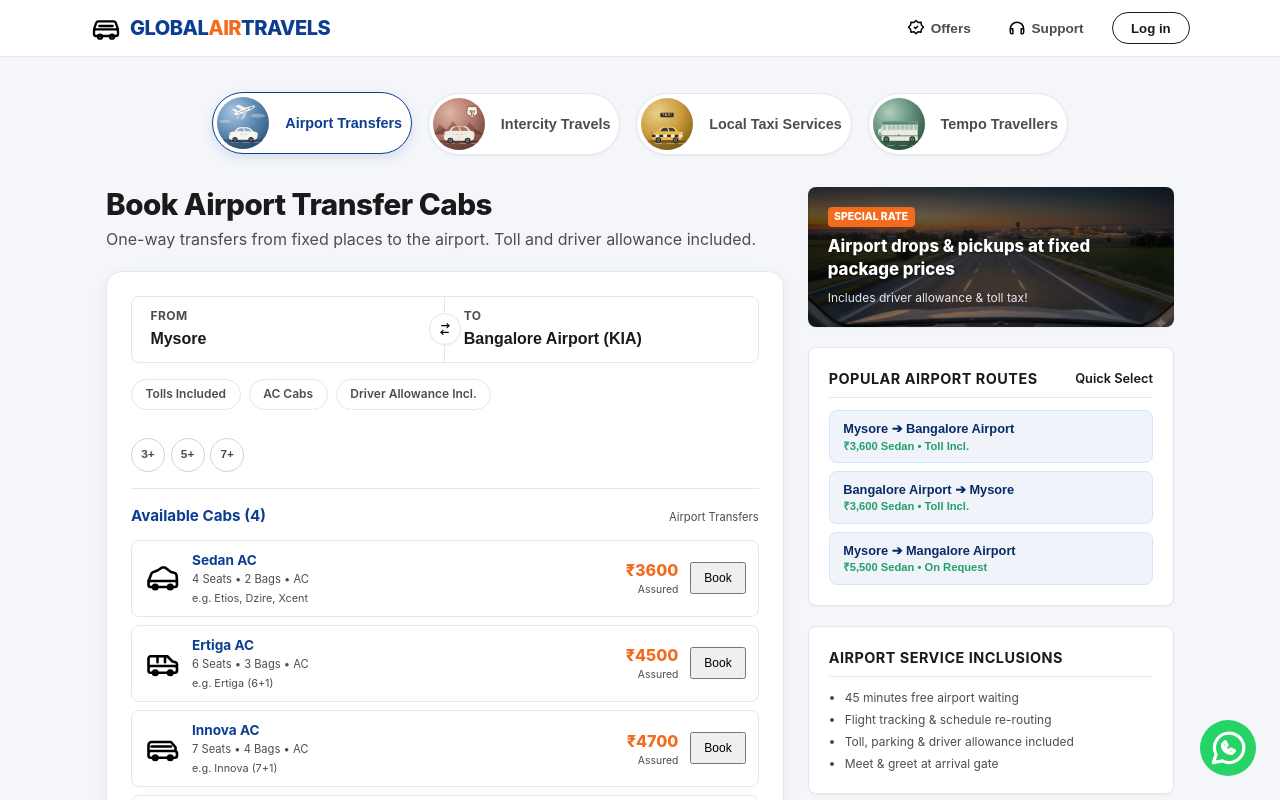
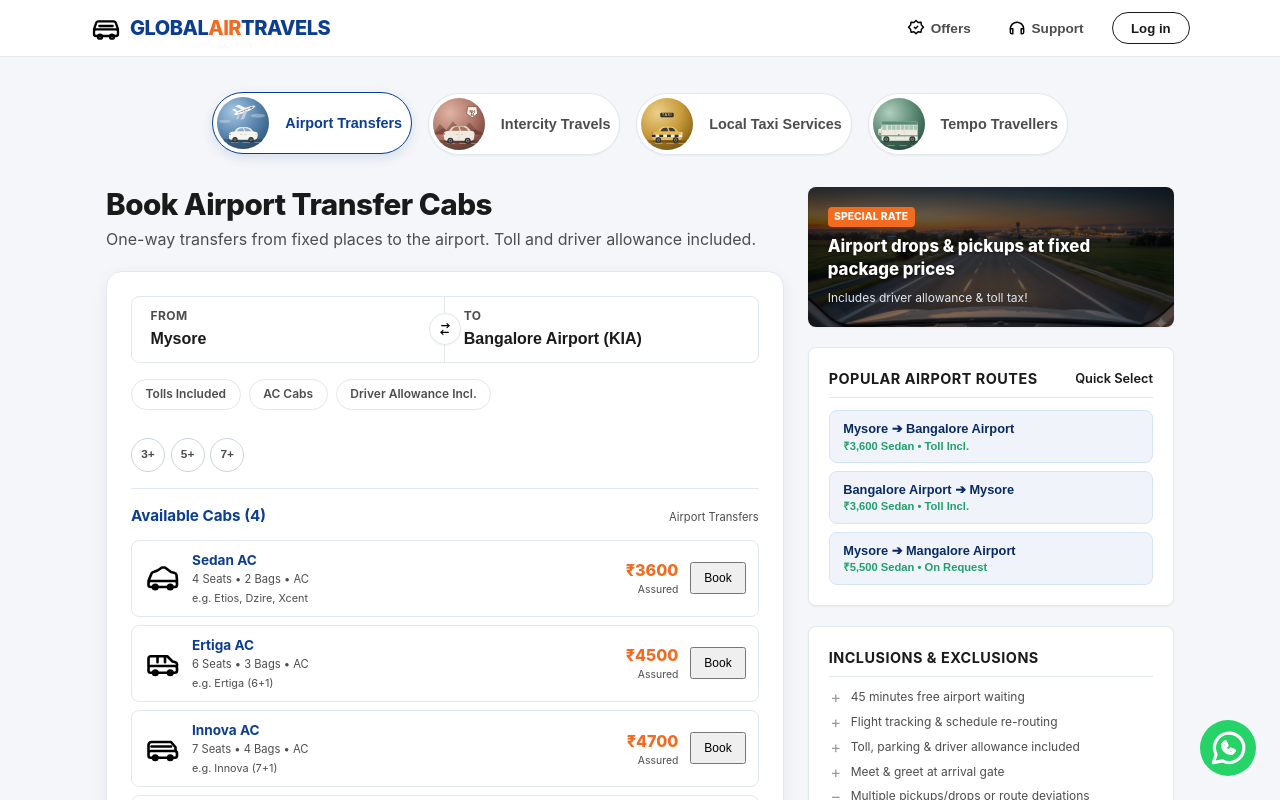
Before and after one commit to globalairtravels/cabs-website, a Next.js app: page / in a window 1280 px wide. Shown: the top 800 px of the page. Built offline with nearby package versions, Linux system fonts and the light colour scheme.

Commit message:
Rename inclusions/exclusions title and split into separate inclusions and exclusions with + and - icons

```diff
--- a/src/app/globals.css
+++ b/src/app/globals.css
@@ -711,6 +711,46 @@ body {
 
 .sidebar-link:hover {
   text-decoration: underline;
+}
+
+/* Sidebar Inclusions and Exclusions List */
+.inc-exc-list {
+  list-style: none;
+  padding: 0;
+  margin: 0;
+  display: flex;
+  flex-direction: column;
+  gap: 0.5rem;
+}
+
+.inc-exc-item {
+  display: flex;
+  align-items: flex-start;
+  gap: 0.5rem;
+  font-size: 0.75rem;
+  color: var(--text-gray);
+  line-height: 1.4;
+}
+
+.inc-exc-icon {
+  font-size: 1rem;
+  font-weight: 400;
+  line-height: 1;
+  flex-shrink: 0;
+  width: 14px;
+  text-align: center;
+}
+
+.inc-exc-icon.inclusion {
+  color: var(--text-muted);
+}
+
+.inc-exc-icon.exclusion {
+  color: var(--text-muted);
+}
+
+.inc-exc-text {
+  flex: 1;
 }
 
 /* Sidebar Presets Buttons */
--- a/src/app/page.js
+++ b/src/app/page.js
@@ -854,9 +854,18 @@ Please confirm my booking. Thank you!`;
                       <div className="sidebar-title-row">
                         <h2 className="sidebar-title">{sidebar.info.title}</h2>
                       </div>
-                      <ul style={{ paddingLeft: "1rem", fontSize: "0.75rem", color: "var(--text-gray)", display: "flex", flexDirection: "column", gap: "0.25rem" }}>
-                        {sidebar.info.items.map((line, idx) => (
-                          <li key={idx} dangerouslySetInnerHTML={{ __html: line.replace(/(₹[\d,]+)/g, "<strong>$1</strong>") }} />
+                      <ul className="inc-exc-list">
+                        {sidebar.info.inclusions && sidebar.info.inclusions.map((line, idx) => (
+                          <li key={`inc-${idx}`} className="inc-exc-item">
+                            <span className="inc-exc-icon inclusion">+</span>
+                            <span className="inc-exc-text" dangerouslySetInnerHTML={{ __html: line.replace(/(₹[\d,]+)/g, "<strong>$1</strong>") }} />
+                          </li>
+                        ))}
+                        {sidebar.info.exclusions && sidebar.info.exclusions.map((line, idx) => (
+                          <li key={`exc-${idx}`} className="inc-exc-item">
+                            <span className="inc-exc-icon exclusion">−</span>
+                            <span className="inc-exc-text" dangerouslySetInnerHTML={{ __html: line.replace(/(₹[\d,]+)/g, "<strong>$1</strong>") }} />
+                          </li>
                         ))}
                       </ul>
                     </div>
--- a/src/config/site.js
+++ b/src/config/site.js
@@ -206,12 +206,16 @@ export const siteConfig = {
         ]
       },
       info: {
-        title: "Airport Service Inclusions",
-        items: [
+        title: "Inclusions & Exclusions",
+        inclusions: [
           "45 minutes free airport waiting",
           "Flight tracking & schedule re-routing",
           "Toll, parking & driver allowance included",
           "Meet & greet at arrival gate"
+        ],
+        exclusions: [
+          "Multiple pickups/drops or route deviations",
+          "Interstate border permit charges"
         ]
       }
     },
@@ -234,14 +238,16 @@ export const siteConfig = {
         ]
       },
       info: {
-        title: "Local & Outstation Daily Trip Inclusions",
-        items: [
-          "Flexible daily travel: go within or outside the city limits",
-          "Booked in number of days with unlimited stops & flexible daily routing",
-          "Each day includes a fixed minimum kilometer limit (250 km for cars)",
-          "Driver allowance & fuel charges included in the per-day fare",
-          "Ideal for multi-day sightseeing, shopping, or outstation tours",
-          "Parking, toll fees, and state border permits extra (paid directly as actuals)"
+        title: "Inclusions & Exclusions",
+        inclusions: [
+          "Flexible daily travel within or outside city limits",
+          "Unlimited stops & flexible daily routing",
+          "Fixed minimum kilometer limit (250 km/day for cars)",
+          "Driver allowance & fuel charges included"
+        ],
+        exclusions: [
+          "Parking charges & toll fees (paid as actuals)",
+          "State border permits & tax (if crossing border)"
         ]
       }
     },
@@ -265,12 +271,16 @@ export const siteConfig = {
         ]
       },
       info: {
-        title: "Intercity Drop Inclusions",
-        items: [
+        title: "Inclusions & Exclusions",
+        inclusions: [
           "Toll taxes and driver allowance included",
           "One-way direct transfer to destination",
-          "No extra helper/state permits charge for standard route",
+          "No extra helper/permit charge for standard route",
           "Dedicated clean AC cab just for your group"
+        ],
+        exclusions: [
+          "Multiple pickups/drops or local sightseeing run",
+          "Nice Road Toll (charged separately if used)"
         ]
       }
     },
@@ -296,12 +306,15 @@ export const siteConfig = {
         ]
       },
       info: {
-        title: "Tempo Border Permits (7 Days)",
-        items: [
-          "Tempo (Tamil Nadu): ₹2,000",
-          "Tempo (Kerala): ₹4,000",
-          "Tempo (Andhra): ₹3,500",
-          "Tempo (Goa Special): ₹4,500"
+        title: "Inclusions & Exclusions",
+        inclusions: [
+          "12+1 seaters AC or Non-AC vehicles",
+          "Fuel charges included in per-km base",
+          "Flexible routing and multiple tourist stops"
+        ],
+        exclusions: [
+          "Tolls & parking charges (paid as actuals)",
+          "State permits: TN ₹2000, KL ₹4000, AP ₹3500 (if crossing borders)"
         ]
       }
     }
```
